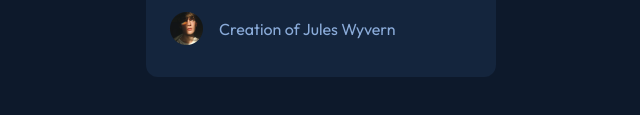
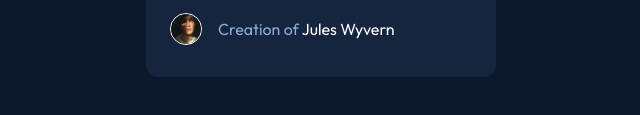
Before and after one commit to efano-dev/vanilla-nft-preview-card-component, a plain HTML site: page index.html in a window 1280 px wide. Shown: the part 621-736 px from the top of the page, 319-959 px from the left. Drawn offline with Linux system fonts and the light colour scheme.

Commit message:
Added white color to name text and border for profile image based on design

```diff
--- a/index.html
+++ b/index.html
@@ -37,7 +37,7 @@
                 <div class="card__bottom">
                     <div class="card__group">
                         <img src="./assets/images/image-avatar.png" alt="Person Image" width="132" height="132" class="card__profile-image">
-                        <p class="card__p margin-left">Creation of Jules Wyvern</p>
+                        <p class="card__p margin-left">Creation of <span class="highlight-white">Jules Wyvern</span></p>
                     </div>
                 </div>
             </article>
--- a/styles/style.css
+++ b/styles/style.css
@@ -130,8 +130,10 @@ main {
 }
 
 .card__profile-image {
-    width: 2.0625rem;
-    height: 2.0625rem;
+    width: 2rem;
+    height: 2rem;
+    border-radius: 50%;
+    border: 1px solid var(--color-white);
 }
 
 .semi-bold {
@@ -170,6 +172,10 @@ main {
     color: var(--color-cyan);
 }
 
+.highlight-white {
+    color: var(--color-white);
+}
+
 @media screen and (min-width: 48em) {
     :root {
         --fs-2: 1.125rem;
```
Also changed, not shown: assets/images/nft-preview-card-component-desktop-active.png, assets/images/nft-preview-card-component-desktop.png, assets/images/nft-preview-card-component-mobile.png.
